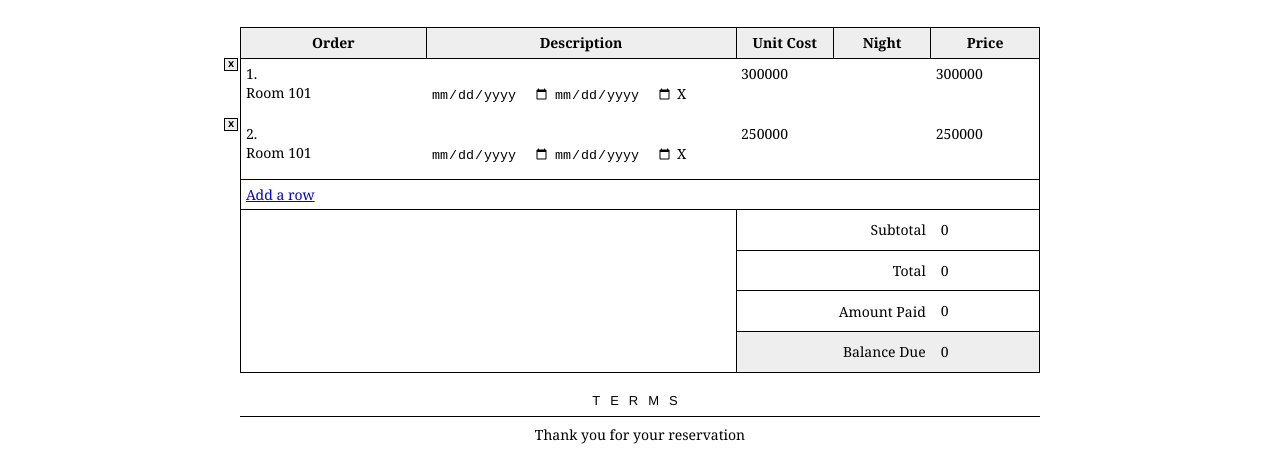
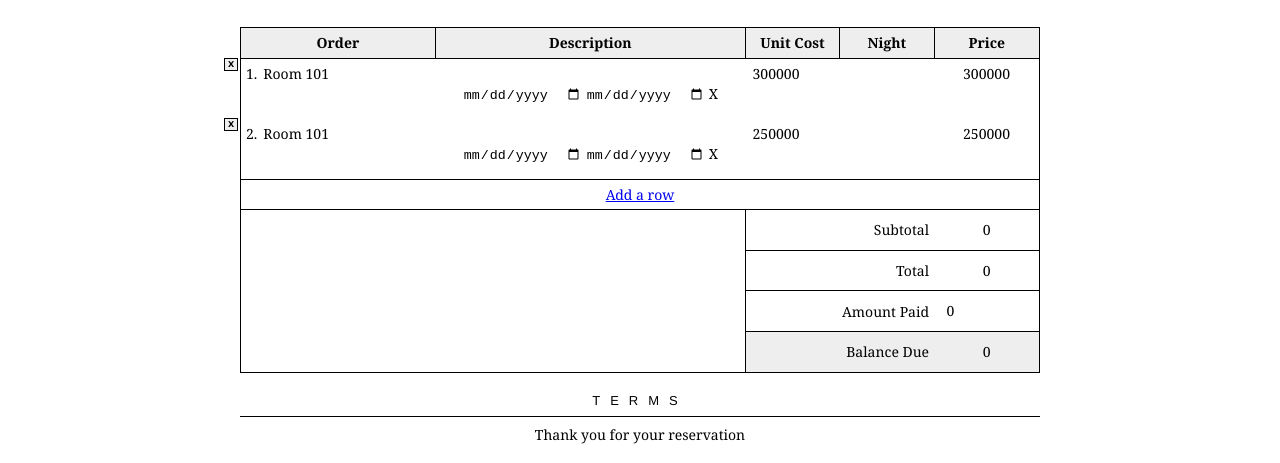
Before and after one commit to setioryski/editable-invoice, a plain HTML site: page index.html in a window 1280 px wide. Shown: the part 356-819 px from the top of the page. Drawn offline with Linux system fonts and the light colour scheme; sample sign-in values are in the browser's storage; files whose address does not match are found by name.

Commit message:
already make all in mid

```diff
--- a/css/style.css
+++ b/css/style.css
@@ -90,3 +90,28 @@ textarea:hover, textarea:focus, #items td.total-value textarea:hover, #items td.
   background: transparent;
   resize: none;
 }
+
+
+/* 1) center all header + cell text */
+#items th,
+#items td {
+  text-align: center;
+}
+
+/* 2) make the “1.” and “Room 101” sit side by side */
+#items td.item-name .delete-wpr {
+  display: inline-flex;
+  align-items: center;
+  justify-content: center;
+}
+
+/* 3) give a little space after the number */
+#items td.item-name .order-number {
+  margin-right: 6px;
+}
+
+/* 4) undo the 100% textarea width so it doesn’t force a line-break */
+#items td.item-name textarea {
+  width: auto !important;
+  display: inline-block;
+}
```
